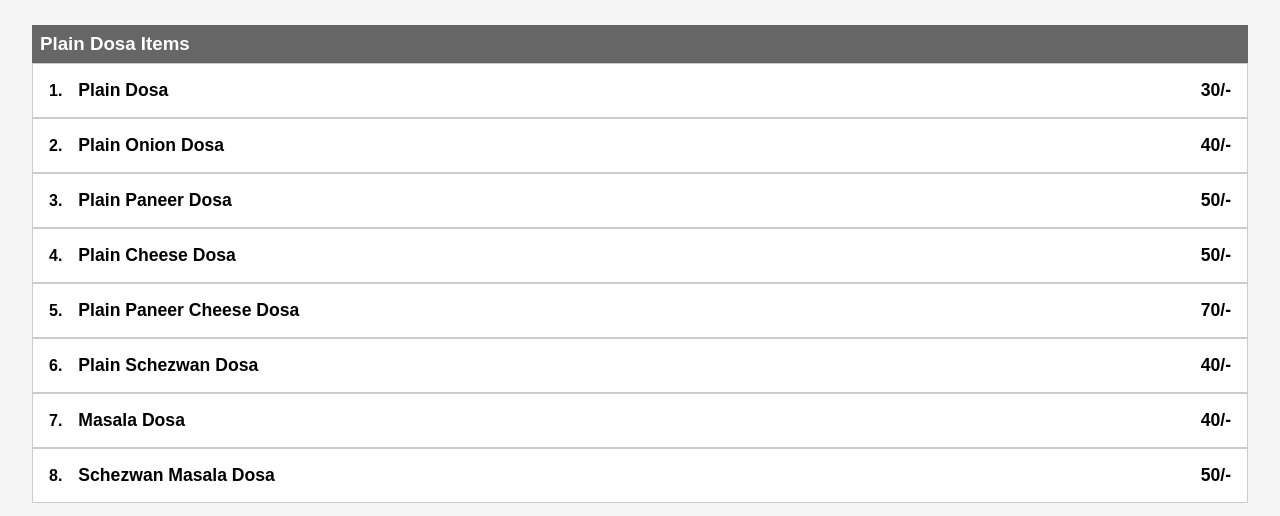
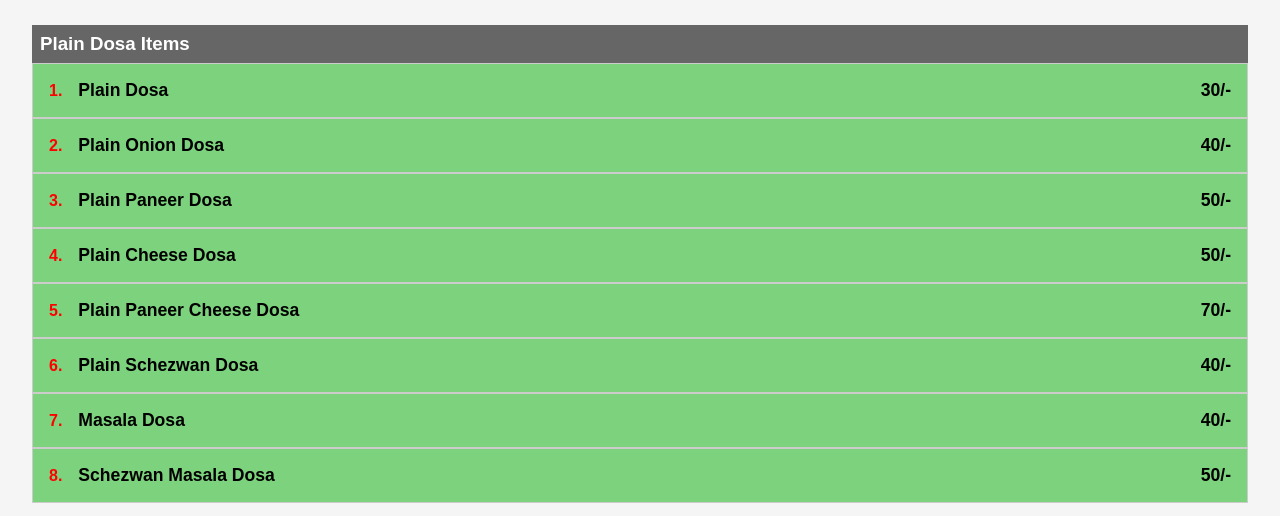
Before and after one commit to pratikcalling/HotelMgmt, a plain HTML site: page frontend/public/99_veriety_dosa_hsr_27_main.html in a window 1280 px wide. Shown: the part 239-755 px from the top of the page. Drawn offline with Linux system fonts and the light colour scheme.

Commit message:
Cosmetic changes

```diff
--- a/frontend/public/style.css
+++ b/frontend/public/style.css
@@ -83,12 +83,13 @@ main {
     align-items: center;
     padding: 1rem;
     border: 1px solid #ccc;
-    background-color: #fff;
+    background-color: #7dd37d;
 }
 
 .menu-item-index {
     font-weight: bold;
     margin-right: 1rem;
+    color: red;
 }
 
 .menu-item-details {
```
